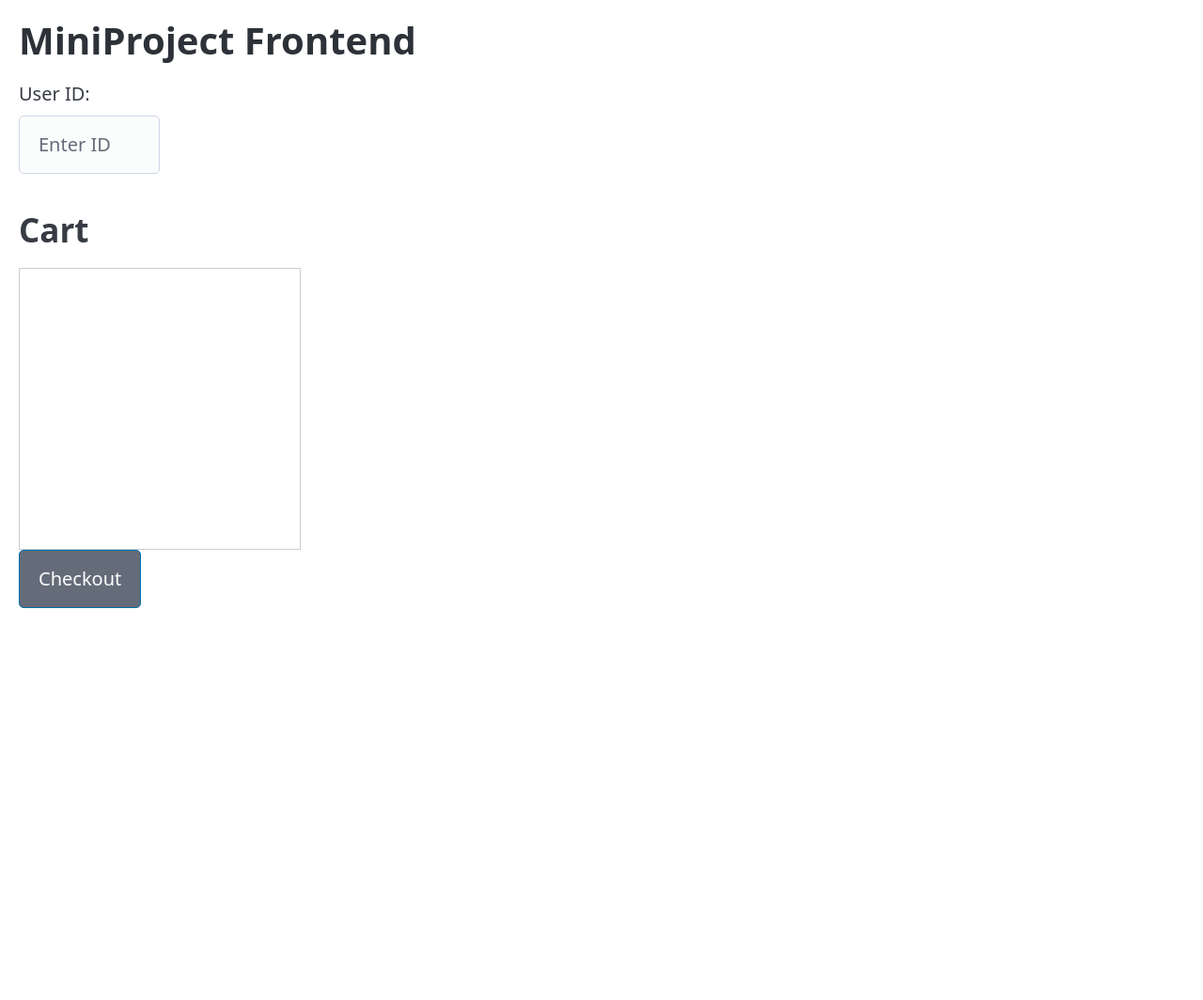
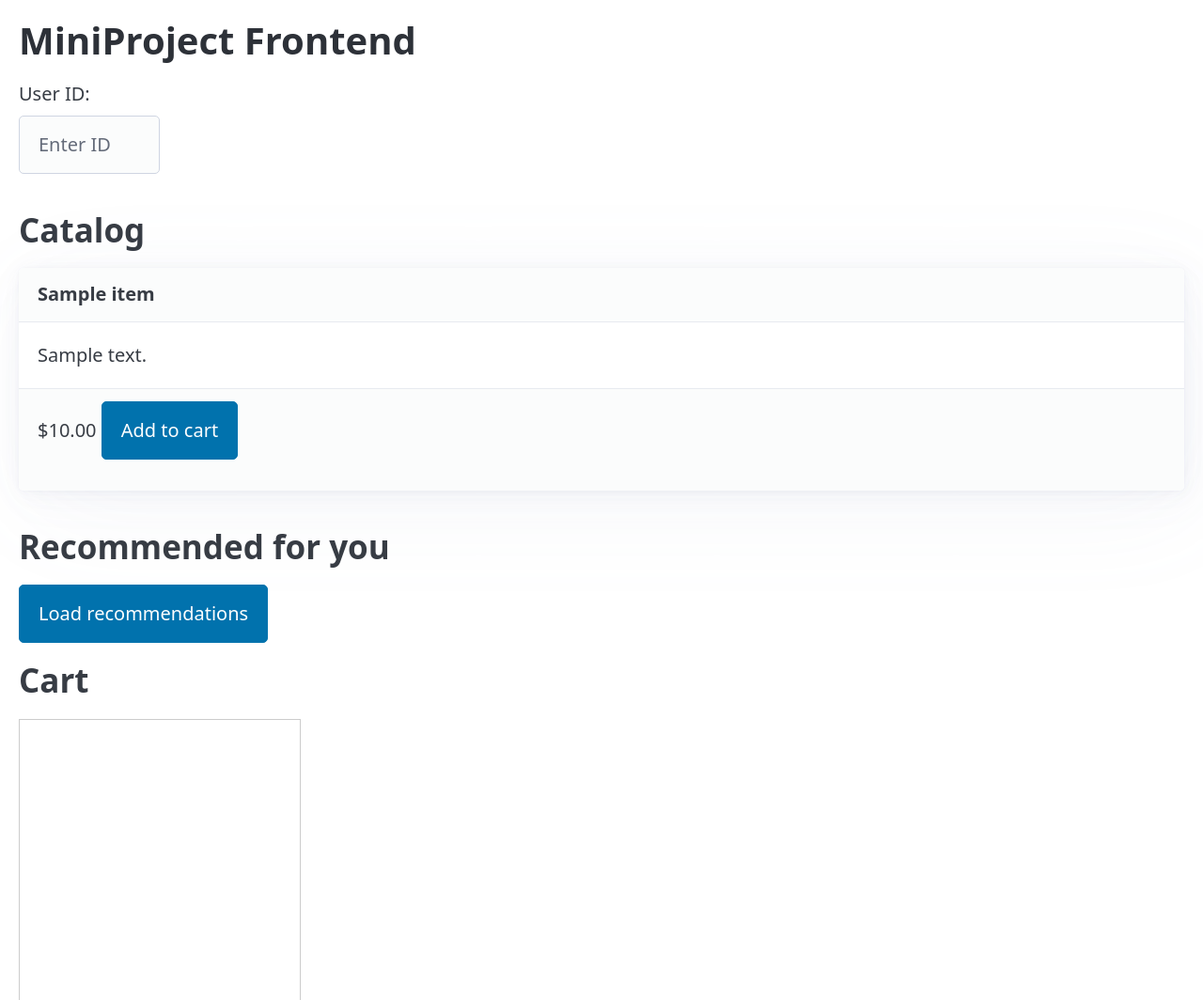
Before and after one commit to justliam42/CSC5201-project1-p2, a FastAPI app: page / in a window 1280 px wide. Shown: the top 1064 px of the page at 94% size. Before the commit the page ends 647 px from the top, so only its background shows below. Run offline with FastAPI, Linux system fonts and the light colour scheme; a database or web service that is not in the repository returns one stand-in record (values such as "Sample title"); data that the repository does not hold is empty; some libraries are stand-ins or nearby versions.

Commit message:
Add recommendatiaons and catalog to frontend

```diff
--- a/services/frontend.py
+++ b/services/frontend.py
@@ -1,11 +1,65 @@
-from fastapi import APIRouter, Request, Response, status
+import os
+
+import requests
+from fastapi import APIRouter, HTTPException, Request, Response, status
+from fastapi.responses import HTMLResponse
 from fastapi.templating import Jinja2Templates
 
 templates = Jinja2Templates(directory="services/templates")
 router = APIRouter(prefix="", tags=["Frontend"])
 
+CATALOG_URL = os.getenv("CATALOG_URL", "https://catalog-km6fpv6l4a-uc.a.run.app")
+CART_URL = os.getenv("CART_URL", "https://cart-service-km6fpv6l4a-uc.a.run.app")
+RECOMMENDATION_URL = os.getenv("RECOMMENDATION_URL", "")
+TIMEOUT = 90
+
+
+def get_products(url):
+    response = requests.get(f"{url}/products", timeout=TIMEOUT)
+    response.raise_for_status()
+    data = response.json()
+    return data.get("products", data) if isinstance(data, dict) else data
+
+
 @router.get("/", response_class=Response, status_code=status.HTTP_200_OK)
 async def root(request: Request):
+    products = get_products(CATALOG_URL)
     return templates.TemplateResponse(
-        "index.html", name="index.html", context={"request": request}
+        "index.html",
+        name="index.html",
+        context={"request": request, "products": products},
     )
+
+
+@router.post("/cart/{user_id}/{product_id}", response_class=HTMLResponse)
+def add_to_cart(user_id: int, product_id: int):
+    product = requests.get(
+        f"{CATALOG_URL}/products/{product_id}", timeout=TIMEOUT
+    )
+    if product.status_code != 200:
+        raise HTTPException(product.status_code, "product is not in the catalog")
+
+    response = requests.post(
+        f"{CART_URL}/cart/{user_id}", json=product.json(), timeout=TIMEOUT
+    )
+    if response.status_code >= 400:
+        raise HTTPException(502, "cart service error")
+    return HTMLResponse("Added to cart")
+
+
+@router.get("/recommendations/{user_id}", response_class=HTMLResponse)
+def recommendations(user_id: int, request: Request):
+    if not RECOMMENDATION_URL:
+        return HTMLResponse(
+            "<p>Recommendations are not configured.</p>", status_code=503
+        )
+
+    response = requests.get(
+        f"{RECOMMENDATION_URL}/recommendations/{user_id}", timeout=TIMEOUT
+    )
+    response.raise_for_status()
+    data = response.json()
+    products = data.get("products", data) if isinstance(data, dict) else data
+    return templates.TemplateResponse(
+        "recommendations.html", {"request": request, "products": products}
+    )
--- a/services/templates/index.html
+++ b/services/templates/index.html
@@ -12,6 +12,37 @@
                 return;
             }
             htmx.ajax('GET', `/checkout/${userId}`, { target: '#checkout-result' });
+        }
+
+        function loadRecommendations() {
+            const userId = document.getElementById('user_id_input').value;
+            if (!userId) {
+                alert('Please enter a User ID');
+                return;
+            }
+            htmx.ajax('GET', `/recommendations/${userId}`, {
+                target: '#recommendations-result',
+                swap: 'innerHTML'
+            });
+        }
+
+        function addToCart(productId) {
+            const userId = document.getElementById('user_id_input').value;
+            const result = document.getElementById(`cart-result-${productId}`);
+            if (!userId) {
+                result.textContent = 'Enter a User ID first.';
+                return;
+            }
+            fetch(`/cart/${userId}/${productId}`, { method: 'POST' })
+                .then(response => response.text().then(message => {
+                    if (!response.ok) {
+                        throw new Error(message);
+                    }
+                    result.textContent = message;
+                }))
+                .catch(error => {
+                    result.textContent = `Unable to add item: ${error.message}`;
+                });
         }
     </script>
     <link rel="stylesheet" href="https://cdn.jsdelivr.net/npm/@picocss/pico@2/css/pico.min.css">
@@ -36,6 +67,33 @@
         <input type="number" id="user_id_input" placeholder="Enter ID">
     </div>
 
+    <section>
+        <h2>Catalog</h2>
+        <div class="grid">
+            {% for product in products %}
+            <article>
+                <header><strong>{{ product.name }}</strong></header>
+                <p>{{ product.description }}</p>
+                <footer>
+                    ${{ "%.2f"|format(product.price) }}
+                    <button type="button" onclick="addToCart({{ product.id }})">
+                        Add to cart
+                    </button>
+                    <small id="cart-result-{{ product.id }}" role="status"></small>
+                </footer>
+            </article>
+            {% else %}
+            <p>No products available.</p>
+            {% endfor %}
+        </div>
+    </section>
+
+    <section>
+        <h2>Recommended for you</h2>
+        <button onclick="loadRecommendations()">Load recommendations</button>
+        <div id="recommendations-result"></div>
+    </section>
+
     <div id="Cart" style="margin-top: 1rem; width: 300px;">
         <h2> Cart </h2>
         <div class="scrollbox"
```
Also changed, not shown: services/templates/recommendations.html (added, +11 -0 lines).
